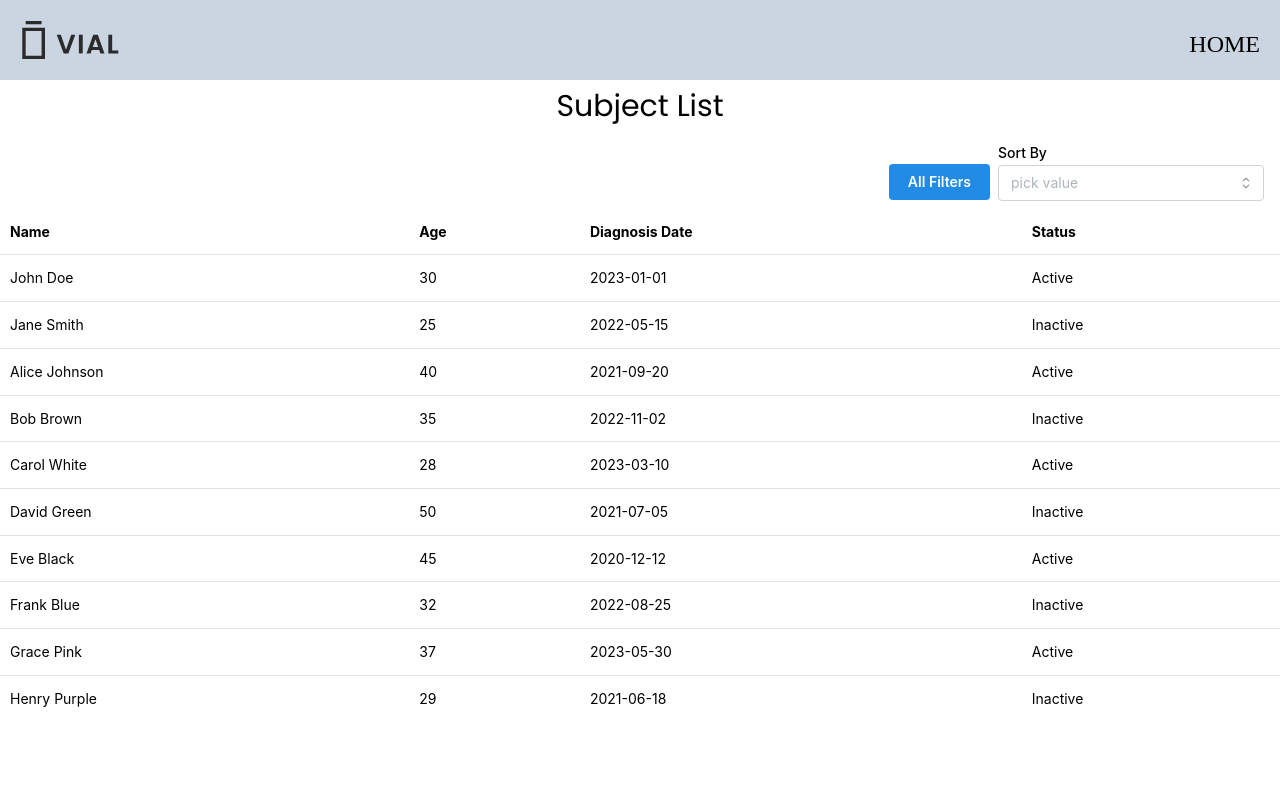
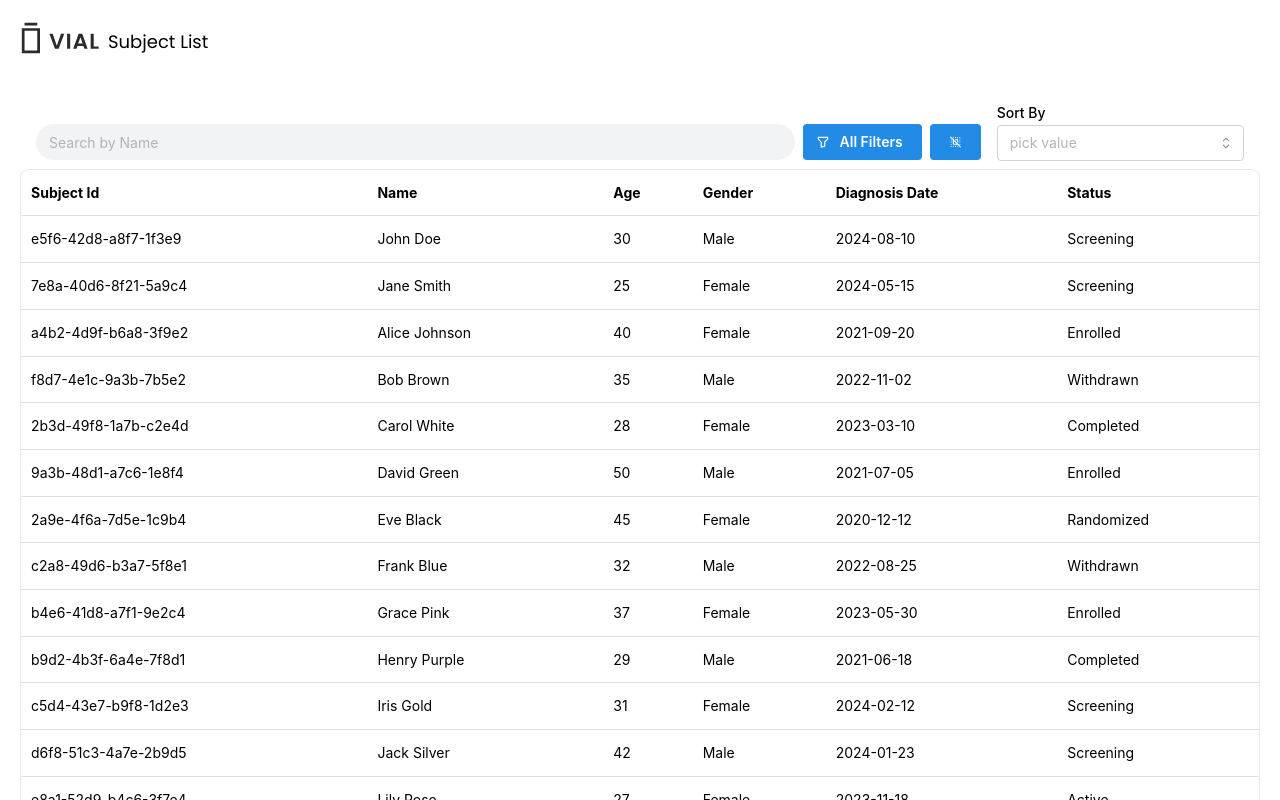
Before and after one commit to tanvisaini/subjectgrid, a Next.js app in the folder subjectgrid/: page / in a window 1280 px wide. Shown: the top 800 px of the page. Built offline with nearby package versions, Linux system fonts and the light colour scheme; a web font is replaced by a local one.

Commit message:
search and clear all features added

```diff
--- a/subjectgrid/package.json
+++ b/subjectgrid/package.json
@@ -11,7 +11,9 @@
   "dependencies": {
     "@mantine/core": "^7.12.0",
     "@mantine/dates": "^7.12.0",
+    "@tabler/icons-react": "^3.12.0",
     "axios": "^1.7.3",
+    "dayjs": "^1.11.12",
     "next": "14.2.5",
     "react": "^18",
     "react-dom": "^18"
--- a/subjectgrid/pages/_app.tsx
+++ b/subjectgrid/pages/_app.tsx
@@ -1,5 +1,6 @@
 import "./globals.css";
 import '@mantine/core/styles.css';
+import '@mantine/dates/styles.css';
 
 import { MantineProvider } from '@mantine/core';
 import type { AppProps } from 'next/app'
--- a/subjectgrid/pages/api/subjects.ts
+++ b/subjectgrid/pages/api/subjects.ts
@@ -15,7 +15,7 @@ interface Subject {
 export default async function handler(req: NextApiRequest,res: NextApiResponse){
     switch(req.method){
         case "GET":{
-            const {sortBy, sortOrder, gender, status, date} = req.query;
+            const {sortBy, sortOrder, gender, status, date, searchTerm} = req.query;
 
             const jsonDirectory = path.join(process.cwd(), 'public', 'mockData');
             const fileContents = await fs.readFile(jsonDirectory + '/subjects.json', 'utf8');
@@ -30,6 +30,11 @@ export default async function handler(req: NextApiRequest,res: NextApiResponse){
             }
             if (date) {
                 subjects = subjects.filter((subject) => subject.diagnosisDate == date);
+            }
+            if (searchTerm) {
+                subjects = subjects.filter((subject) =>
+                  subject.name.toLowerCase().includes((searchTerm as string).toLowerCase())
+                );
             }
             if (sortBy) {
                 subjects = subjects.sort((a: any, b: any) => {
--- a/subjectgrid/pages/components/Header.tsx
+++ b/subjectgrid/pages/components/Header.tsx
@@ -3,9 +3,9 @@ import Image from 'next/image';
 
 const Header = () => {
     return (
-        <div className="flex font-radio bg-slate-300 p-5 justify-between flex-row ">
-            <Image src="/vial-logo.svg" width={100} height={100} alt="vial logo" />
-            <p className="font-radio text-2xl mt-2"> HOME </p>
+        <div className="flex font-radio p-5 flex-row">
+            <Image src="/vial-logo.svg" width={80} height={80} alt="vial logo" />
+            <p className="font-poppins text-lg ml-2 mt-2"> Subject List </p>
         </div>
     );
 };
--- a/subjectgrid/pages/components/SubjectGrid.tsx
+++ b/subjectgrid/pages/components/SubjectGrid.tsx
@@ -1,9 +1,11 @@
 "use client";
 import { useState, useEffect } from 'react';
 import axios from 'axios';
-import { Table, Button, Select, Group, Modal } from '@mantine/core';
-import { DateInput } from '@mantine/dates';
+import { Table, Button, Select, Group, Modal, TextInput } from '@mantine/core';
+import { DateInput, DatePickerInput } from '@mantine/dates';
 import {useDisclosure} from '@mantine/hooks';
+import {IconFilter, IconDeselect} from '@tabler/icons-react';
+import {Subject} from '../types/types.tsx';
 
 
 interface Subject {
@@ -19,9 +21,10 @@ const SubjectGrid = () => {
   const [subjects, setSubjects] = useState<Subject[]>([]);
   const [loading, setLoading] = useState(true);
   const [gender, setGender] = useState<string | null>(null);
-  const [date, setDate] = useState<string | null>(null);
+  const [date, setDate] = useState<date | null>(null);
   const [status, setStatus] = useState<string | null>(null);
   const [sortBy, setSortBy] = useState<string | null>(null);
+  const [searchTerm, setSearchTerm] = useState<string>('');
   const [opened, {open, close}] = useDisclosure(false);
   const [reset, setReset] = useState(false);
 
@@ -29,7 +32,8 @@ const SubjectGrid = () => {
     const query = new URLSearchParams();
     if (gender) query.append('gender', gender);
     if (status) query.append('status', status);
-    if (date) query.append('date', date);
+    if (searchTerm) query.append('searchTerm', searchTerm);
+    if (date) query.append('date', date.toISOString().split('T')[0]);
     if (sortBy) query.append('sortBy' , sortBy);
     fetch(`/api/subjects?${query.toString()}`)
     .then((response) => response.json())
@@ -42,14 +46,16 @@ const SubjectGrid = () => {
       console.error('error fetching subjects:', error);
       setLoading(false);
     })
-  }, [gender, date, sortBy, reset, status]);
+  }, [gender, date, sortBy, reset, searchTerm, status]);
 
   if (loading) return <div>loading...</div>;
 
   const rows = subjects.map((subject) => (
     <Table.Tr key={subject.id} >
+      <Table.Td>{subject.id}</Table.Td>
       <Table.Td>{subject.name}</Table.Td>
       <Table.Td>{subject.age}</Table.Td>
+      <Table.Td>{subject.gender}</Table.Td>
       <Table.Td>{subject.diagnosisDate}</Table.Td>
       <Table.Td>{subject.status}</Table.Td>
     </Table.Tr>
@@ -58,16 +64,27 @@ const SubjectGrid = () => {
   const handleClear = () =>{
     setGender(null);
     setSortBy(null);
+    setDate(null);
     setStatus(null);
+    setSearchTerm('');
   }
 
   return (
-    <div>
-      <h1 className="text-3xl font-poppins p-2 flex justify-center"> Subject List </h1>
-      <div class="flex m-2 justify-end">
+    <div className="mx-5">
+      <h1 className="text-3xl font-poppins p-2 flex justify-center"> </h1>
+      <div class="flex m-2">
+        <TextInput
+            placeholder="Search by Name"
+            variant="filled"
+            radius="xl"
+            value={searchTerm}
+            onChange={(event) => setSearchTerm(event.currentTarget.value)}
+            className="mx-2 pt-6 w-2/3"
+          />
         <Group className="pt-6">
-          <Button  onClick={open}> All Filters </Button>
+          <Button leftSection={<IconFilter size={14} />} onClick={open}> All Filters </Button>
         </Group>
+        <Button onClick={handleClear} className="mt-6 mx-2" > <IconDeselect size={14} /> </Button>
         <Select className="mx-2" label="Sort By"
                 placeholder="pick value"
                 data={['Age', 'Diagnosis Date', 'Name']}
@@ -79,26 +96,29 @@ const SubjectGrid = () => {
             placeholder="Select Gender Filter"
             value={gender}
             onChange={(_value, option) => setGender(_value)}
-            data={[{value:'', label: 'All'}, 'Female', 'Male']} />
+            data={[{value:'', label: 'All'}, 'Female', 'Male', 'Unknown']} />
           <Select
             label="Status"
             placeholder="Select Status Filter"
             value={status}
             onChange={(_value, option) => setStatus(_value)}
-            data={[{value:'', label:'All'}, 'Active', 'Inactive']} />
-          <DateInput clearable
+            data={[{value:'', label:'All'}, 'Screening', 'Enrolled', 'Active', 'Withdrawn', 'Discontinued', 'Randomized', 'Completed']} />
+          <DatePickerInput clearable
             label="Date"
             placeholder="Select Date Filter"
-            valueFormat="YYYY-MMM-DD"
+            valueFormat="YYYY-MM-DD"
             value={date}
             onChange={(value) => setDate(value)} />
         </Modal>
       </div>
+      <div className="border rounded-lg">
         <Table verticalSpacing="sm" highlightOnHover>
           <Table.Thead>
             <Table.Tr>
+              <Table.Th>Subject Id </Table.Th>
               <Table.Th>Name</Table.Th>
               <Table.Th>Age</Table.Th>
+              <Table.Th>Gender</Table.Th>
               <Table.Th>Diagnosis Date</Table.Th>
               <Table.Th>Status</Table.Th>
             </Table.Tr>
@@ -106,6 +126,7 @@ const SubjectGrid = () => {
           <Table.Tbody>{rows}</Table.Tbody>
         </Table>
       </div>
+    </div>
   );
 };
 
--- /dev/null
+++ b/subjectgrid/pages/types/types.tsx
@@ -0,0 +1,8 @@
+export interface Subject {
+    id: number;
+    name: string;
+    age: number;
+    gender: string;
+    diagnosisDate: string;
+    status: string;
+  }
--- a/subjectgrid/public/mockData/subjects.json
+++ b/subjectgrid/public/mockData/subjects.json
@@ -1,12 +1,43 @@
 [
-    { "id": 1, "name": "John Doe", "age": 30, "gender": "Male", "diagnosisDate": "2023-01-01", "status": "Active" },
-    { "id": 2, "name": "Jane Smith", "age": 25, "gender": "Female", "diagnosisDate": "2022-05-15", "status": "Inactive" },
-    { "id": 3, "name": "Alice Johnson", "age": 40, "gender": "Female", "diagnosisDate": "2021-09-20", "status": "Active" },
-    { "id": 4, "name": "Bob Brown", "age": 35, "gender": "Male", "diagnosisDate": "2022-11-02", "status": "Inactive" },
-    { "id": 5, "name": "Carol White", "age": 28, "gender": "Female", "diagnosisDate": "2023-03-10", "status": "Active" },
-    { "id": 6, "name": "David Green", "age": 50, "gender": "Male", "diagnosisDate": "2021-07-05", "status": "Inactive" },
-    { "id": 7, "name": "Eve Black", "age": 45, "gender": "Female", "diagnosisDate": "2020-12-12", "status": "Active" },
-    { "id": 8, "name": "Frank Blue", "age": 32, "gender": "Male", "diagnosisDate": "2022-08-25", "status": "Inactive" },
-    { "id": 9, "name": "Grace Pink", "age": 37, "gender": "Female", "diagnosisDate": "2023-05-30", "status": "Active" },
-    { "id": 10, "name": "Henry Purple", "age": 29, "gender": "Male", "diagnosisDate": "2021-06-18", "status": "Inactive" }
+    { "id": "e5f6-42d8-a8f7-1f3e9", "name": "John Doe", "age": 30, "gender": "Male", "diagnosisDate": "2024-08-10", "status": "Screening" },
+    { "id": "7e8a-40d6-8f21-5a9c4", "name": "Jane Smith", "age": 25, "gender": "Female", "diagnosisDate": "2024-05-15", "status": "Screening" },
+    { "id": "a4b2-4d9f-b6a8-3f9e2", "name": "Alice Johnson", "age": 40, "gender": "Female", "diagnosisDate": "2021-09-20", "status": "Enrolled" },
+    { "id": "f8d7-4e1c-9a3b-7b5e2", "name": "Bob Brown", "age": 35, "gender": "Male", "diagnosisDate": "2022-11-02", "status": "Withdrawn" },
+    { "id": "2b3d-49f8-1a7b-c2e4d", "name": "Carol White", "age": 28, "gender": "Female", "diagnosisDate": "2023-03-10", "status": "Completed" },
+    { "id": "9a3b-48d1-a7c6-1e8f4", "name": "David Green", "age": 50, "gender": "Male", "diagnosisDate": "2021-07-05", "status": "Enrolled" },
+    { "id": "2a9e-4f6a-7d5e-1c9b4", "name": "Eve Black", "age": 45, "gender": "Female", "diagnosisDate": "2020-12-12", "status": "Randomized" },
+    { "id": "c2a8-49d6-b3a7-5f8e1", "name": "Frank Blue", "age": 32, "gender": "Male", "diagnosisDate": "2022-08-25", "status": "Withdrawn" },
+    { "id": "b4e6-41d8-a7f1-9e2c4", "name": "Grace Pink", "age": 37, "gender": "Female", "diagnosisDate": "2023-05-30", "status": "Enrolled" },
+    { "id": "b9d2-4b3f-6a4e-7f8d1", "name": "Henry Purple", "age": 29, "gender": "Male", "diagnosisDate": "2021-06-18", "status": "Completed" },
+    { "id": "c5d4-43e7-b9f8-1d2e3", "name": "Iris Gold", "age": 31, "gender": "Female", "diagnosisDate": "2024-02-12", "status": "Screening" },
+    { "id": "d6f8-51c3-4a7e-2b9d5", "name": "Jack Silver", "age": 42, "gender": "Male", "diagnosisDate": "2024-01-23", "status": "Screening" },
+    { "id": "e8a1-52d9-b4c6-3f7e4", "name": "Lily Rose", "age": 27, "gender": "Female", "diagnosisDate": "2023-11-18", "status": "Active" },
+    { "id": "f2b7-63e4-a8c9-5d6f2", "name": "Mason Grey", "age": 33, "gender": "Male", "diagnosisDate": "2022-07-10", "status": "Completed" },
+    { "id": "a3c2-75d1-b9e4-1f8g6", "name": "Nina Blue", "age": 26, "gender": "Female", "diagnosisDate": "2024-03-05", "status": "Enrolled" },
+    { "id": "b5d4-81c9-a2e7-4f6e3", "name": "Oscar Brown", "age": 39, "gender": "Male", "diagnosisDate": "2023-04-22", "status": "Withdrawn" },
+    { "id": "c7e5-92d4-b1a8-6f3g1", "name": "Paula Green", "age": 46, "gender": "Female", "diagnosisDate": "2022-10-09", "status": "Randomized" },
+    { "id": "d8f6-03b9-c4a7-7g2e1", "name": "Quinn Black", "age": 29, "gender": "Male", "diagnosisDate": "2023-08-15", "status": "Discontinued" },
+    { "id": "e9a2-14c5-d8b7-2f9g3", "name": "Riley White", "age": 35, "gender": "Female", "diagnosisDate": "2021-09-11", "status": "Discontinued" },
+    { "id": "f3b4-25e6-a7c8-9g1d2", "name": "Sam Red", "age": 38, "gender": "Male", "diagnosisDate": "2022-06-30", "status": "Completed" },
+    { "id": "a4d5-36f7-b1c9-2e3g4", "name": "Tina Yellow", "age": 41, "gender": "Female", "diagnosisDate": "2023-12-01", "status": "Enrolled" },
+    { "id": "b5e6-47g8-c2a9-3f4h5", "name": "Ulysses Orange", "age": 34, "gender": "Male", "diagnosisDate": "2024-01-10", "status": "Withdrawn" },
+    { "id": "c6f7-58h9-d3a0-4g5i6", "name": "Vera Violet", "age": 32, "gender": "Female", "diagnosisDate": "2023-07-22", "status": "Active" },
+    { "id": "d7g8-69i0-e4b1-5h6j7", "name": "Will Gray", "age": 45, "gender": "Male", "diagnosisDate": "2022-11-14", "status": "Screening" },
+    { "id": "e8h9-70j1-f5c2-6i7k8", "name": "Xena Indigo", "age": 28, "gender": "Female", "diagnosisDate": "2024-05-16", "status": "Enrolled" },
+    { "id": "f9i0-81k2-g6d3-7j8l9", "name": "Yara Brown", "age": 29, "gender": "Male", "diagnosisDate": "2023-10-29", "status": "Discontinued" },
+    { "id": "a1j2-92l3-h7e4-8k9m0", "name": "Zane Purple", "age": 39, "gender": "Male", "diagnosisDate": "2022-12-02", "status": "Completed" },
+    { "id": "b2k3-03m4-i8f5-9l0n1", "name": "Ally Pink", "age": 31, "gender": "Female", "diagnosisDate": "2023-09-20", "status": "Randomized" },
+    { "id": "c3l4-14n5-j9g6-0m1o2", "name": "Beau Grey", "age": 37, "gender": "Male", "diagnosisDate": "2022-08-17", "status": "Screening" },
+    { "id": "d4m5-25o6-k0h7-1n2p3", "name": "Cara Gold", "age": 25, "gender": "Female", "diagnosisDate": "2024-06-01", "status": "Enrolled" },
+    { "id": "e5n6-36p7-l1i8-2o3q4", "name": "Dan Silver", "age": 42, "gender": "Male", "diagnosisDate": "2023-04-05", "status": "Withdrawn" },
+    { "id": "f6o7-47q8-m2j9-3p4r5", "name": "Eve Blue", "age": 30, "gender": "Female", "diagnosisDate": "2022-05-19", "status": "Active" },
+    { "id": "a7p8-58r9-n3k0-4q5s6", "name": "Felix Green", "age": 34, "gender": "Male", "diagnosisDate": "2024-01-22", "status": "Screening" },
+    { "id": "b8q9-69s0-o4l1-5r6t7", "name": "Gina White", "age": 28, "gender": "Female", "diagnosisDate": "2023-11-15", "status": "Enrolled" },
+    { "id": "c9r0-70t1-p5m2-6s7u8", "name": "Hank Brown", "age": 39, "gender": "Male", "diagnosisDate": "2022-09-12", "status": "Completed" },
+    { "id": "d0s1-81u2-q6n3-7t8v9", "name": "Ivy Rose", "age": 31, "gender": "Female", "diagnosisDate": "2024-03-18", "status": "Active" },
+    { "id": "e1t2-92v3-r7o4-8u9w0", "name": "Jack Silver", "age": 45, "gender": "Male", "diagnosisDate": "2023-02-25", "status": "Randomized" },
+    { "id": "f2u3-03w4-s8p5-9v0x1", "name": "Kara Pink", "age": 29, "gender": "Female", "diagnosisDate": "2024-06-21", "status": "Screening" },
+    { "id": "g3v4-14x5-t9q6-0w1y2", "name": "Leo Gold", "age": 38, "gender": "Male", "diagnosisDate": "2022-08-01", "status": "Enrolled" },
+    { "id": "h4w5-25y6-u0r7-1x2z3", "name": "Mia Green", "age": 26, "gender": "Female", "diagnosisDate": "2023-07-12", "status": "Active" },
+    { "id": "i5x6-36z7-v1s8-2y3a4", "name": "Nate Blue", "age": 33, "gender": "Male", "diagnosisDate": "2024-01-05", "status": "Completed" }
 ]
```
Also changed, not shown: 1 other file (tests, documents, lock files or other folders). Lines whose indentation alone changed are shown as unchanged.
